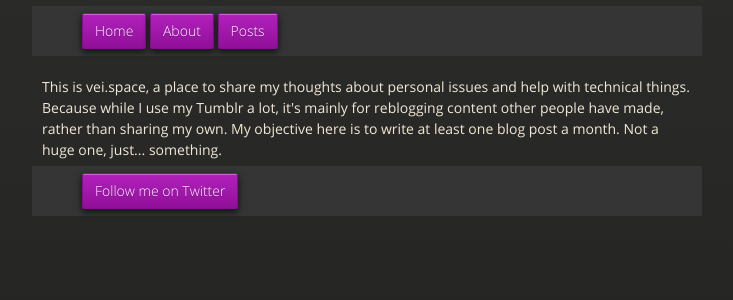
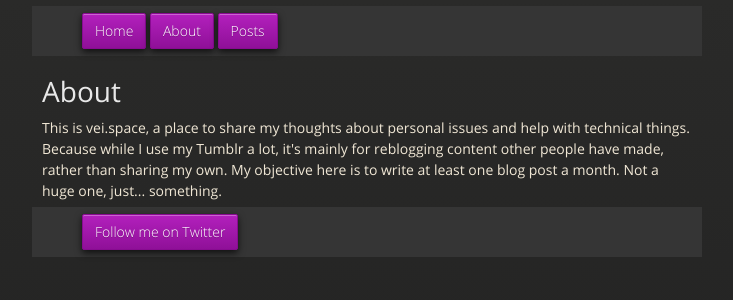
Before and after one commit to venusyprime/venusyprime.github.io, a Jekyll site: the page built from about/index.html, in a window 1280 px wide. Shown: the top 300 px of the page, without its empty margins (273-1006 px from the left). Built offline with Jekyll 4.4.1, drawn with Linux system fonts in a browser that asks for light colours; nearby versions of some CDN libraries.

Commit message:
Change About

```diff
--- a/about/index.html
+++ b/about/index.html
@@ -1,5 +1,6 @@
 ---
 layout: default
-title: VEI.space
+title: About
 ---
+<h1>{{ page.title}}</h1>
 This is vei.space, a place to share my thoughts about personal issues and help with technical things. Because while I use my Tumblr a lot, it's mainly for reblogging content other people have made, rather than sharing my own. My objective here is to write at least one blog post a month. Not a huge one, just... something.
```
